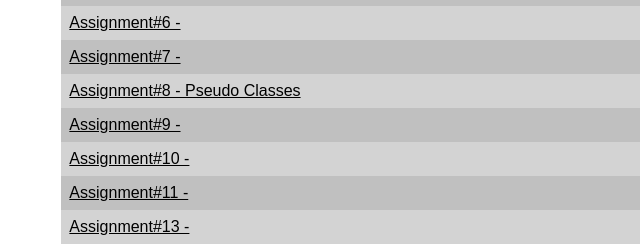
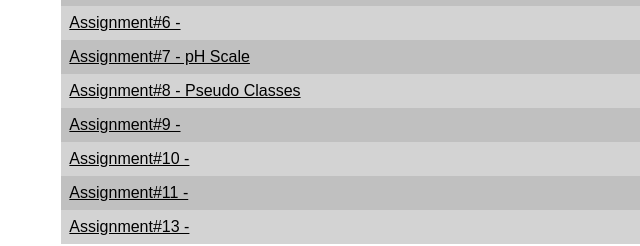
Before and after one commit to MAliAkbar22/TechKaro2022, a plain HTML site: page index.html in a window 1280 px wide. Shown: the part 343-589 px from the top of the page, 0-640 px from the left. Drawn offline with Linux system fonts and the light colour scheme.

Commit message:
Update index.html

```diff
--- a/index.html
+++ b/index.html
@@ -95,7 +95,7 @@
                 <td><a href="#" target="_blank">Assignment#6 - </a></td>
             </tr>
             <tr>
-                <td><a href="Assignment 7- pH Scale/index.html" target="_blank">Assignment#7 - </a></td>
+                <td><a href="Assignment 7- pH Scale/index.html" target="_blank">Assignment#7 - pH Scale</a></td>
             </tr>
             <tr>
                 <td><a href="Assignment 8- Pseudo Classes/index.html" target="_blank">Assignment#8 - Pseudo Classes</a></td>
```
